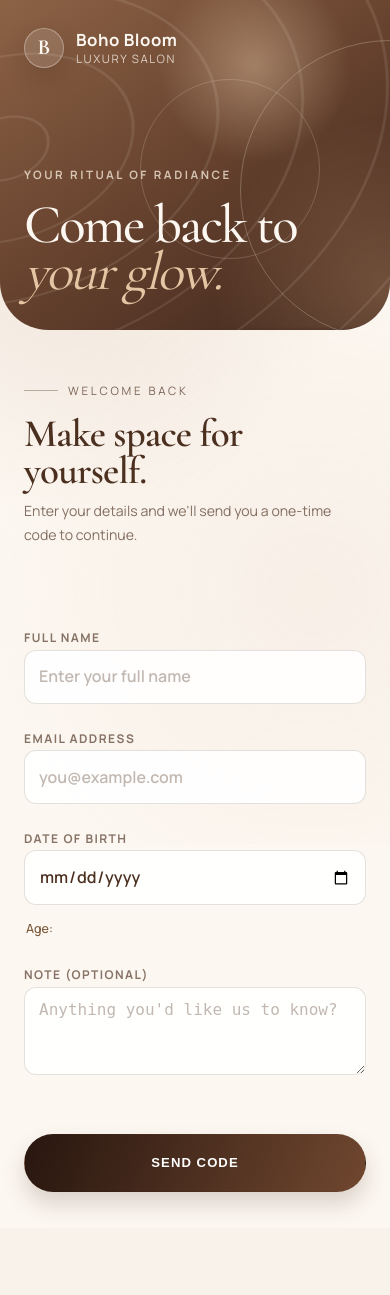
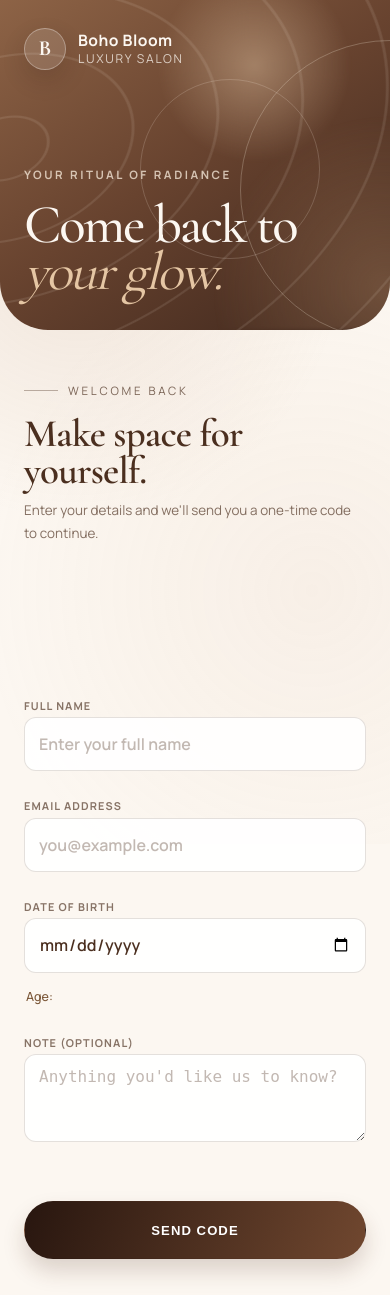
Before and after one commit to Nithin-dharavath/boho-saloon-website, a FastAPI app: page /login in a window 390 px wide. Before the commit the page ends 1205 px from the top, so only its background shows below. Run offline with FastAPI, Linux system fonts and the light colour scheme; some libraries are stand-ins or nearby versions.

Commit message:
Redesign authentication experience

```diff
--- a/static/css/style.css
+++ b/static/css/style.css
@@ -1310,7 +1310,7 @@ contact-copy p:not(.eyebrow) {
   flex-direction: column;
   align-items: center;
   justify-content: center;
-  padding: 32px 20px;
+  padding: clamp(24px, 3vw, 34px) 20px;
 }
 
 .auth-logo {
@@ -1319,7 +1319,7 @@ contact-copy p:not(.eyebrow) {
   gap: 12px;
   text-decoration: none;
   color: var(--cocoa);
-  margin-bottom: 32px;
+  margin-bottom: 24px;
 }
 
 .auth-logo .brand-mark {
@@ -1330,29 +1330,30 @@ contact-copy p:not(.eyebrow) {
 
 .auth-card {
   width: 100%;
-  max-width: 420px;
-  padding: 40px 36px;
-  border-radius: var(--radius-xl);
+  max-width: 436px;
+  padding: clamp(32px, 3.8vw, 40px) clamp(28px, 3.5vw, 36px);
+  border-radius: 32px;
   background: rgba(255, 255, 255, 0.92);
   border: 1px solid rgba(75, 47, 31, 0.08);
   box-shadow: var(--shadow);
 }
 
 .auth-card h2 {
-  font-size: 1.8rem;
-  margin-bottom: 10px;
+  font-size: clamp(1.7rem, 2.2vw, 2.15rem);
+  margin-bottom: 12px;
+  line-height: 0.98;
 }
 
 .auth-desc {
-  font-size: 0.88rem;
+  font-size: clamp(0.84rem, 1.35vw, 0.92rem);
   color: rgba(75, 47, 31, 0.68);
-  margin-bottom: 28px;
+  margin-bottom: 22px;
 }
 
 .auth-card label {
   display: grid;
   gap: 8px;
-  margin-bottom: 18px;
+  margin-bottom: 16px;
 }
 
 .auth-card label span {
@@ -1366,8 +1367,8 @@ contact-copy p:not(.eyebrow) {
 .auth-card input {
   width: 100%;
   border: 1px solid rgba(75, 47, 31, 0.14);
-  border-radius: 18px;
-  padding: 14px 16px;
+  border-radius: 16px;
+  padding: 13px 16px;
   font: inherit;
   font-size: 1rem;
   color: var(--cocoa);
@@ -1385,6 +1386,17 @@ contact-copy p:not(.eyebrow) {
   margin-top: 6px;
 }
 
+#google-signin-btn {
+  width: 100%;
+  margin: 0 0 18px;
+  overflow: hidden;
+  border-radius: 16px;
+}
+
+#google-signin-btn > div {
+  width: 100% !important;
+}
+
 .auth-error {
   font-size: 0.82rem;
   color: #c0392b;
@@ -1406,6 +1418,79 @@ contact-copy p:not(.eyebrow) {
   color: var(--mocha);
   text-decoration: none;
   font-weight: 600;
+}
+
+@media (max-width: 680px) {
+  .auth-shell {
+    justify-content: flex-start;
+    padding: 14px 14px 28px;
+  }
+
+  .auth-logo {
+    margin-bottom: 16px;
+  }
+
+  .auth-logo .brand-mark {
+    width: 42px;
+    height: 42px;
+  }
+
+  .auth-logo .brand-copy strong {
+    font-size: 0.98rem;
+  }
+
+  .auth-logo .brand-copy span {
+    font-size: 0.76rem;
+  }
+
+  .auth-card {
+    max-width: 100%;
+    padding: 24px 18px 22px;
+    border-radius: 24px;
+  }
+
+  .auth-card h2 {
+    font-size: clamp(1.5rem, 7.2vw, 1.95rem);
+    margin-bottom: 10px;
+  }
+
+  .auth-desc {
+    margin-bottom: 18px;
+  }
+
+  .auth-card label {
+    gap: 6px;
+    margin-bottom: 14px;
+  }
+
+  .auth-card label span {
+    font-size: 0.68rem;
+    letter-spacing: 0.1em;
+  }
+
+  .auth-card input,
+  .auth-card textarea {
+    border-radius: 14px;
+    padding: 12px 14px;
+    font-size: 0.98rem;
+  }
+
+  #google-signin-btn {
+    margin-bottom: 16px;
+  }
+
+  .auth-card .btn-dark,
+  #google-signin-btn {
+    min-height: 48px;
+  }
+
+  .auth-back {
+    margin-top: 16px;
+  }
+
+  .auth-step.hidden {
+    display: none;
+  }
 }
 
 .auth-back a:hover {
--- a/templates/auth/login.html
+++ b/templates/auth/login.html
@@ -35,6 +35,9 @@
       <p class="eyebrow">Welcome back</p>
       <h2>Make space for yourself.</h2>
       <p class="auth-desc">Enter your details and we'll send you a one-time code to continue.</p>
+
+      <!-- Google Sign-In Button (rendered by GIS) -->
+      <div id="google-signin-btn"></div>
 
       <!-- Google Sign-In Button (rendered by GIS) -->
       <div id="google-signin-btn"></div>
--- a/templates/base.html
+++ b/templates/base.html
@@ -74,8 +74,9 @@
     });
     var btn = document.getElementById('google-signin-btn');
     if (btn) {
+      var buttonWidth = Math.max(240, Math.min(400, Math.floor(btn.getBoundingClientRect().width || window.innerWidth - 40)));
       google.accounts.id.renderButton(btn, {
-        theme: 'outline', size: 'large', text: 'continue_with', width: 350,
+        theme: 'outline', size: 'large', text: 'continue_with', width: buttonWidth,
       });
     }
     google.accounts.id.prompt();
```
